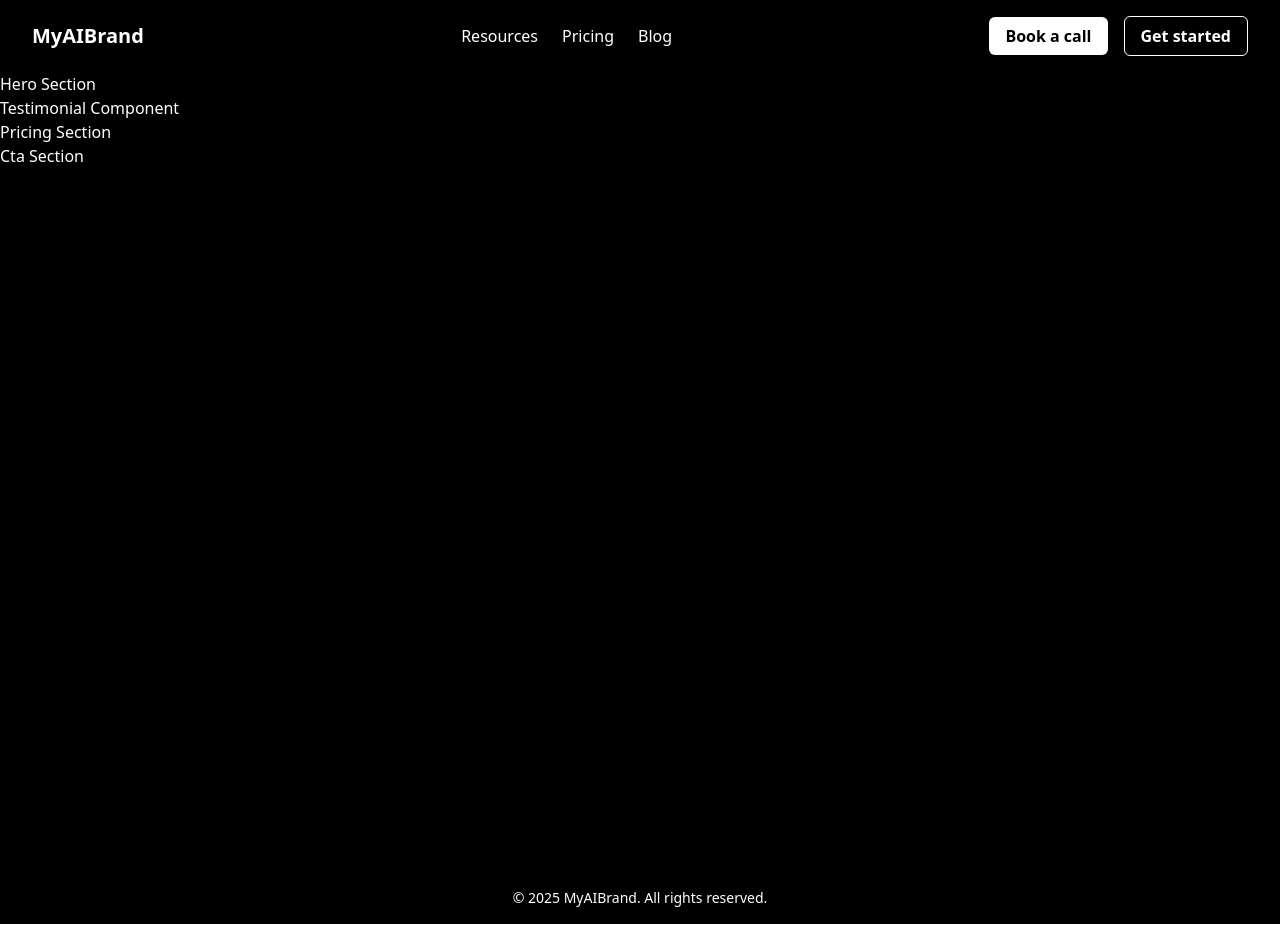
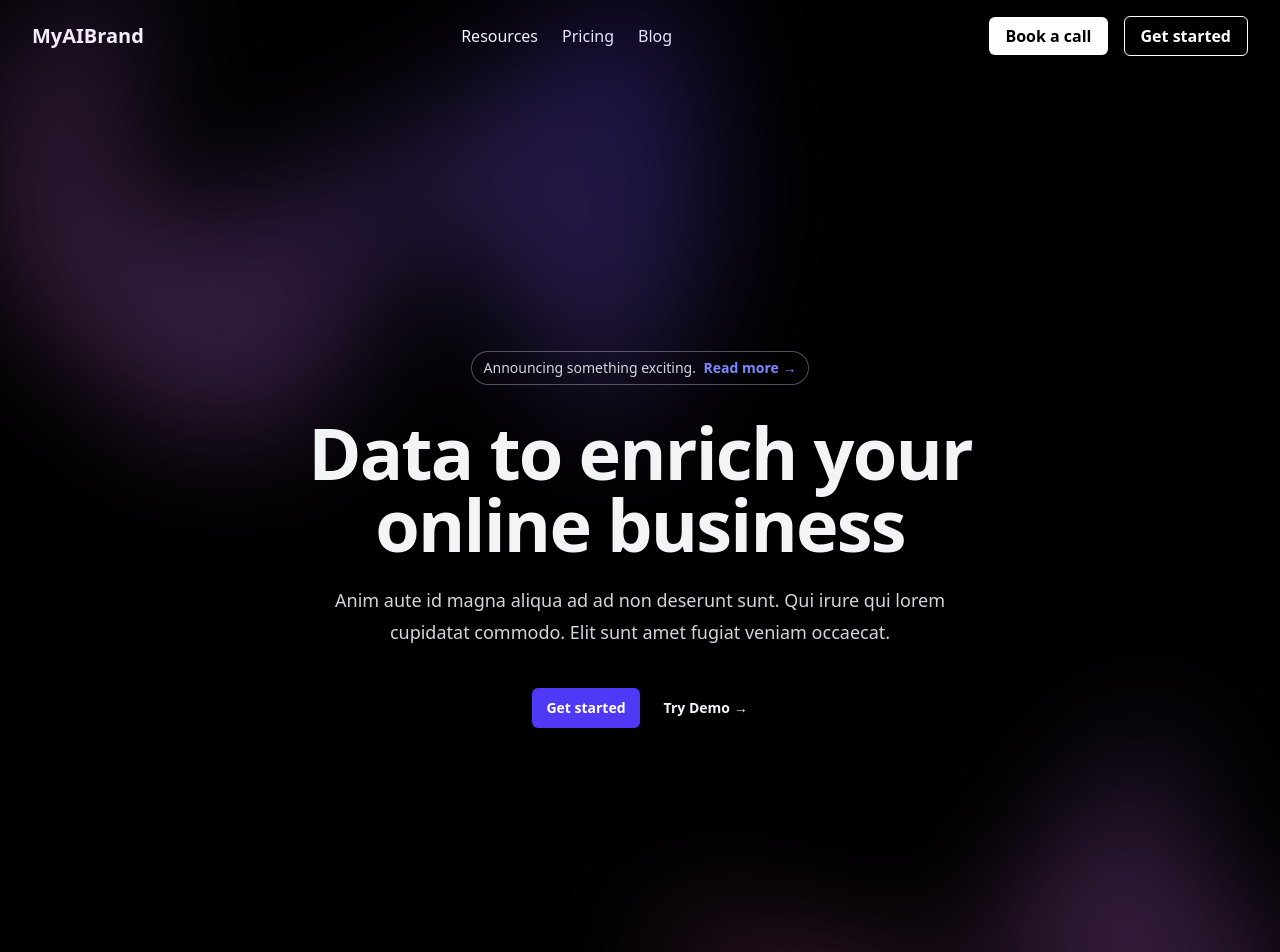
Before and after one commit to Omar-Alme/caption-generator, a React app: page / in a window 1280 px wide. Shown: the top 952 px of the page. Before the commit the page ends 924 px from the top, so only its background shows below. Built offline with nearby package versions, Linux system fonts and the light colour scheme; the HTML template or start-up script is replaced by a standard one.

Commit message:
add hero section

```diff
--- a/src/components/landing/HeroSectionComponent.tsx
+++ b/src/components/landing/HeroSectionComponent.tsx
@@ -1,5 +1,81 @@
 export default function HeroSectionComponent() {
     return (
-        <h1>Hero Section</h1>
+        <div className="relative isolate px-6 pt-14 lg:px-8 bg-black text-white">
+            {/* Top floating gradient shape */}
+            <div
+                aria-hidden="true"
+                className="absolute inset-x-0 -top-40 -z-10 pointer-events-none transform-gpu overflow-hidden blur-3xl sm:-top-80"
+            >
+                <div
+                    className="relative left-[calc(50%-11rem)] aspect-[1155/678] w-[36.125rem] -translate-x-1/2
+                        rotate-[30deg] bg-gradient-to-tr from-pink-400 to-indigo-600 opacity-30
+                        sm:left-[calc(50%-30rem)] sm:w-[72.1875rem]"
+                    style={{
+                        clipPath:
+                            "polygon(74.1% 44.1%, 100% 61.6%, 97.5% 26.9%, 85.5% 0.1%, 80.7% 2%, \
+72.5% 32.5%, 60.2% 62.4%, 52.4% 68.1%, 47.5% 58.3%, 45.2% 34.5%, \
+27.5% 76.7%, 0.1% 64.9%, 17.9% 100%, 27.6% 76.8%, 76.1% 97.7%, 74.1% 44.1%)",
+                    }}
+                />
+            </div>
+
+            <div className="mx-auto max-w-2xl py-32 sm:py-48 lg:py-56">
+                {/* Optional badge or announcement above heading */}
+                <div className="hidden sm:mb-8 sm:flex sm:justify-center">
+                    <div className="relative rounded-full px-3 py-1 text-sm leading-6 text-gray-300 ring-1 ring-gray-400/50 hover:ring-gray-400/80">
+                        Announcing something exciting.{" "}
+                        <a href="#" className="font-semibold text-indigo-400 ml-1">
+                            <span aria-hidden="true" className="absolute inset-0" />
+                            Read more <span aria-hidden="true">&rarr;</span>
+                        </a>
+                    </div>
+                </div>
+
+                {/* Main heading + paragraph */}
+                <div className="text-center">
+                    <h1 className="text-5xl font-bold tracking-tight text-gray-100 sm:text-7xl">
+                        Data to enrich your online business
+                    </h1>
+                    <p className="mt-6 text-lg leading-8 text-gray-300">
+                        Anim aute id magna aliqua ad ad non deserunt sunt. Qui irure qui lorem cupidatat
+                        commodo. Elit sunt amet fugiat veniam occaecat.
+                    </p>
+
+                    {/* CTA Buttons */}
+                    <div className="mt-10 flex items-center justify-center gap-x-6">
+                        <a
+                            href="#"
+                            className="rounded-md bg-indigo-600 px-3.5 py-2.5 text-sm font-semibold
+                                    text-white shadow-sm hover:bg-indigo-500 focus-visible:outline
+                                    focus-visible:outline-2 focus-visible:outline-offset-2
+                                    focus-visible:outline-indigo-600"
+                        >
+                            Get started
+                        </a>
+                        <a href="#" className="text-sm font-semibold leading-6 text-gray-100">
+                            Try Demo <span aria-hidden="true">→</span>
+                        </a>
+                    </div>
+                </div>
+            </div>
+
+            <div
+                aria-hidden="true"
+                className="absolute pointer-events-none inset-x-0 top-[calc(100%-13rem)] -z-10 transform-gpu
+                    overflow-hidden blur-3xl sm:top-[calc(100%-30rem)]"
+            >
+                <div
+                    className="relative left-[calc(50%+3rem)] aspect-[1155/678] w-[36.125rem]
+                        -translate-x-1/2 bg-gradient-to-tr from-pink-400 to-indigo-600
+                        opacity-30 sm:left-[calc(50%+36rem)] sm:w-[72.1875rem]"
+                    style={{
+                        clipPath:
+                            "polygon(74.1% 44.1%, 100% 61.6%, 97.5% 26.9%, 85.5% 0.1%, 80.7% 2%, \
+                            72.5% 32.5%, 60.2% 62.4%, 52.4% 68.1%, 47.5% 58.3%, 45.2% 34.5%, \
+                            27.5% 76.7%, 0.1% 64.9%, 17.9% 100%, 27.6% 76.8%, 76.1% 97.7%, 74.1% 44.1%)",
+                    }}
+                />
+            </div>
+        </div>
     )
 }
--- a/src/pages/LandingPage.tsx
+++ b/src/pages/LandingPage.tsx
@@ -5,7 +5,7 @@ import TestimonialComponent from "../components/landing/TestimonialComponent";
 
 export default function LandingPage() {
     return (
-        <div className="min-h-screen w-full bg-black text-white">
+        <div className="min-h-screen w-full">
             <HeroSectionComponent />
             <TestimonialComponent />
             <PricingSectionComponent />
```
